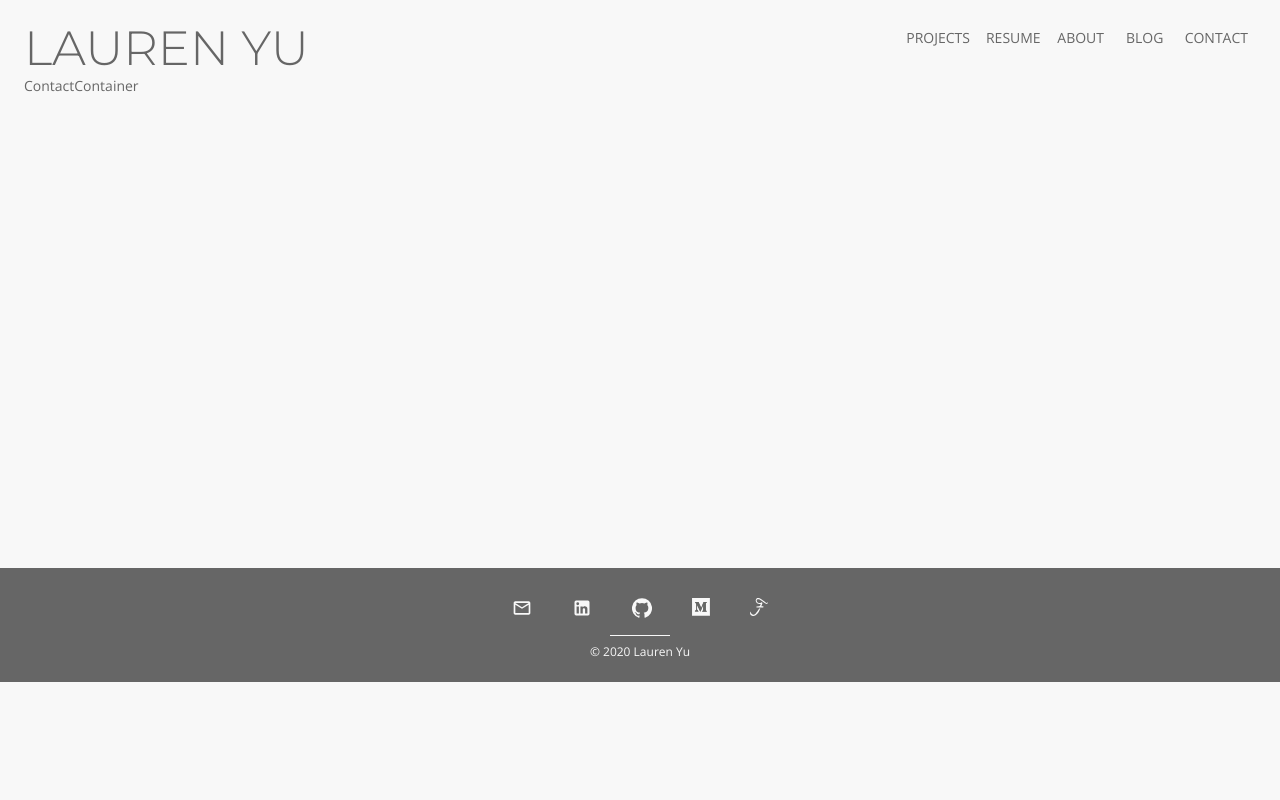
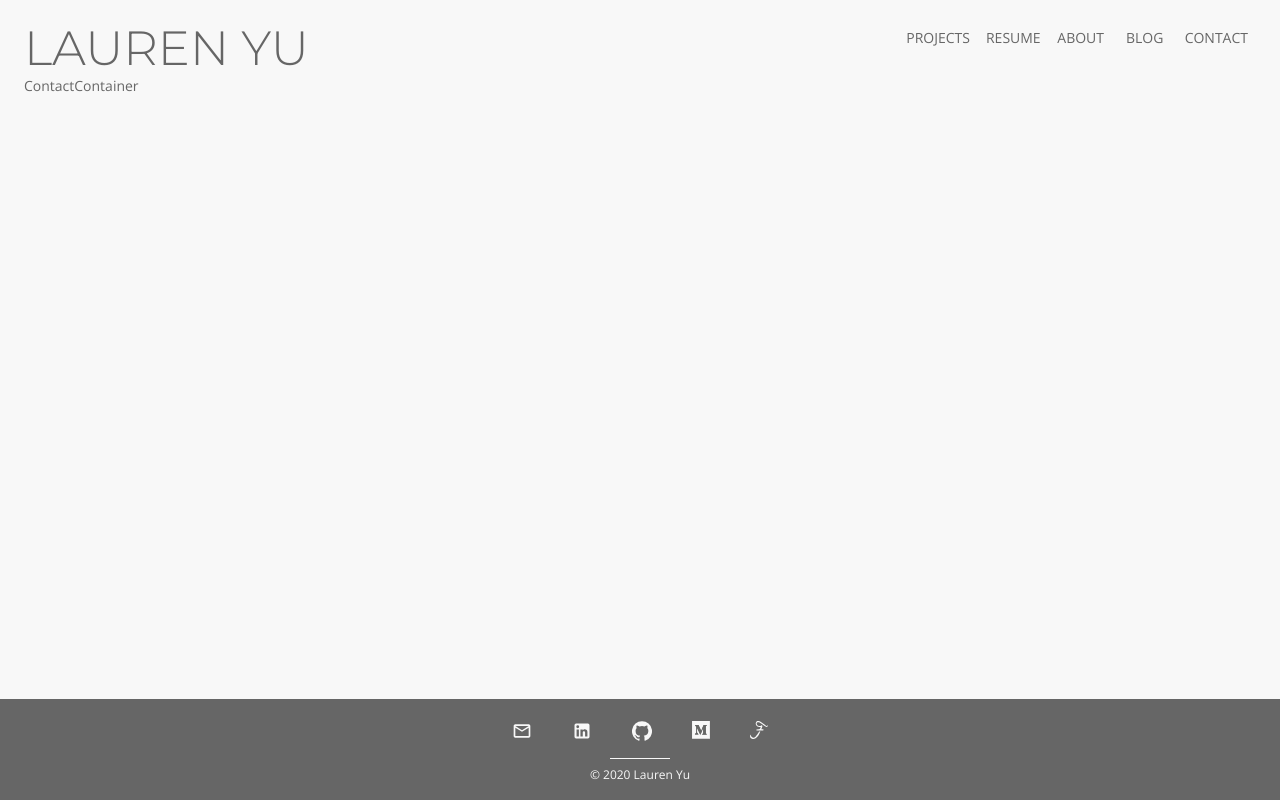
Before and after one commit to laurenyz/portfolio, a React (Create React App) app: page /contact in a window 1280 px wide. Built offline with nearby package versions, Linux system fonts and the light colour scheme.

Commit message:
adjusted footer so always on the bottom

```diff
--- a/src/App.js
+++ b/src/App.js
@@ -14,17 +14,22 @@ import Container from '@material-ui/core/Container'
 import { makeStyles } from "@material-ui/core/styles"
 
 const useStyles = makeStyles((theme) => ({
-  root: {
-    minHeight: 500,
-  },
+  main: {
+    minHeight: "100vh", /* will cover the 100% of viewport */
+    overflow: "hidden",
+    display: "block",
+    position: "relative",
+    paddingBottom: "100px"
+  }
+
 }));
 
 function App(props){
   const classes = useStyles()
   return (
-    <div>
+    <div className={classes.main}>
       <Navbar />
-      <Container className={classes.root}>
+      <Container >
         <Switch>
             <Route exact path='/' component = {Homescreen} />
             <Route exact path = '/projects/:id' render = {(props)=> {
--- a/src/components/Footer.jsx
+++ b/src/components/Footer.jsx
@@ -11,7 +11,10 @@ import { makeStyles } from "@material-ui/core/styles";
 
 const useStyles = makeStyles(theme => ({
   root: {
-    background: "#666666"
+    background: "#666666",
+    position: "absolute",
+    bottom: 0,
+    width: "100%"
   },
   white: {
     color: "#F8F8F8"
@@ -21,7 +24,7 @@ const useStyles = makeStyles(theme => ({
 const Footer = (props) => {
   const classes = useStyles();
     return (
-<div style={{margin: "auto", textAlign: "center", paddingBottom: 20 }} className={classes.root}>
+      <div style={{margin: "auto", textAlign: "center", paddingBottom: 15 }} className={classes.root}>
         <Grid container justify={"center"} spacing={2} style={{paddingTop: 10}}>
           <Grid item>
               <IconButton href="mailto:laurenkyu@gmail.com" className={classes.white}>
@@ -48,8 +51,6 @@ const Footer = (props) => {
               <IconButton onClick={handleOnClickPowerToFly}>
                     <img src={require(`../assets/images/icons/powerToFlyIcon.svg`)} alt="medium icon" style={{height: "18px", width: "18px"}}  />
               </IconButton>
-
-
           </Grid>
         </Grid>
         <Divider style={{ margin: "5px auto", width: 60, backgroundColor: "#F8F8F8"}} />
--- a/src/components/ProjectCard.jsx
+++ b/src/components/ProjectCard.jsx
@@ -1,4 +1,5 @@
-import React, { useRef } from 'react'
+import React from 'react'
+// import React, { useRef } from 'react'
 import Card from '@material-ui/core/Card'
 import CardMedia from '@material-ui/core/CardMedia'
 import { makeStyles } from '@material-ui/core/styles'
@@ -27,7 +28,7 @@ const useStyles = makeStyles((theme) => ({
   }));
 
 const ProjectCard = (props) => {
-  const overlay = useRef()
+  // const overlay = useRef()
     const classes = useStyles();
     return(
         <Card className={classes.root} variant = "outlined" >
--- a/src/containers/AboutMeContainer.jsx
+++ b/src/containers/AboutMeContainer.jsx
@@ -9,20 +9,20 @@
 //             <Grid container>
 //                 <Grid item xs={2} />
 //                 <Grid item xs={8}>
-//                     <Grid container direction="column" spacing={1}>
-//                         <Grid item>
-//                             <Typography>music music music music music music music music music music music music music music music music music music music music music </Typography>
-//                         </Grid>
-//                         <Grid item>
-//                             <Typography>math teaching math teaching math teaching math teaching math teaching math teaching math teaching math teaching math teaching </Typography>
-//                         </Grid>
-//                         <Grid item>
-//                             <Typography>code code code code code code code code code code code code code code code code code code code code code code code code code code </Typography>
-//                         </Grid>
-//                         <Grid item>
-//                             <Typography>cats lord of the rings travel sudoku cats lord of the rings travel sudoku </Typography>
-//                         </Grid>
-//                     </Grid>
+                    // <Grid container direction="column" spacing={1}>
+                    //     <Grid item>
+                    //         <Typography>music music music music music music music music music music music music music music music music music music music music music </Typography>
+                    //     </Grid>
+                    //     <Grid item>
+                    //         <Typography>math teaching math teaching math teaching math teaching math teaching math teaching math teaching math teaching math teaching </Typography>
+                    //     </Grid>
+                    //     <Grid item>
+                    //         <Typography>code code code code code code code code code code code code code code code code code code code code code code code code code code </Typography>
+                    //     </Grid>
+                    //     <Grid item>
+                    //         <Typography>cats lord of the rings travel sudoku cats lord of the rings travel sudoku </Typography>
+                    //     </Grid>
+                    // </Grid>
 //                 </Grid>
 //                 <Grid item xs={2} />
 //             </Grid>
@@ -37,6 +37,9 @@ import { makeStyles } from '@material-ui/core/styles';
 import GridList from '@material-ui/core/GridList';
 import GridListTile from '@material-ui/core/GridListTile';
 import tileData from '../tileData';
+import Typography from '@material-ui/core/Typography'
+import Grid from '@material-ui/core/Grid'
+
 
 const useStyles = makeStyles((theme) => ({
   root: {
@@ -82,6 +85,20 @@ export default function ImageGridList() {
           </GridListTile>
         ))}
       </GridList>
+      <Grid container direction="column" spacing={1}>
+                              <Grid item>
+                                  <Typography>music music music music music music music music music music music music music music music music music music music music music </Typography>
+                              </Grid>
+                              <Grid item>
+                                  <Typography>math teaching math teaching math teaching math teaching math teaching math teaching math teaching math teaching math teaching </Typography>
+                              </Grid>
+                              <Grid item>
+                                  <Typography>code code code code code code code code code code code code code code code code code code code code code code code code code code </Typography>
+                              </Grid>
+                              <Grid item>
+                                  <Typography>cats lord of the rings travel sudoku cats lord of the rings travel sudoku </Typography>
+                              </Grid>
+                          </Grid>
     </div>
   );
 }
```
Lines whose indentation alone changed are shown as unchanged.
